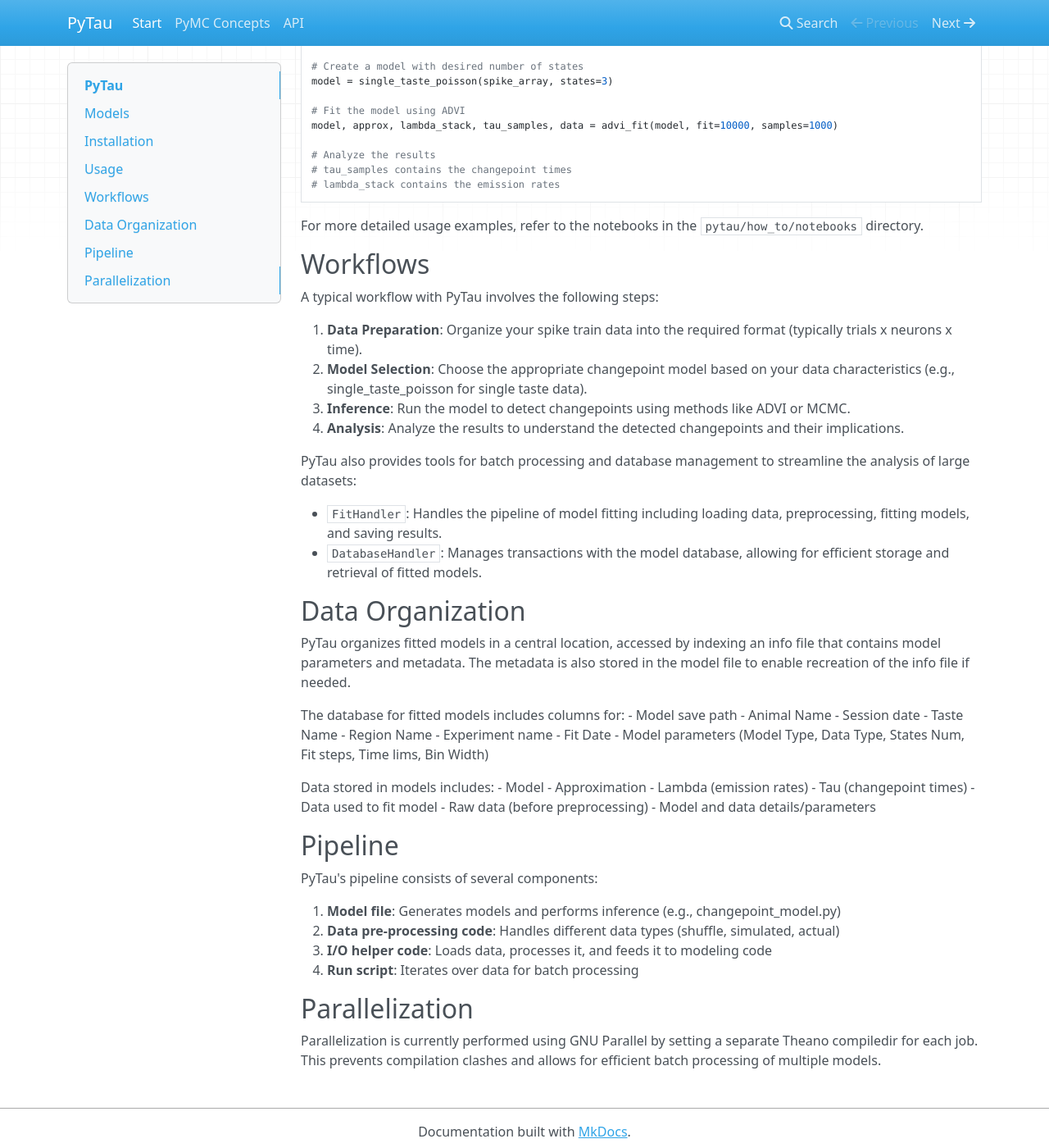
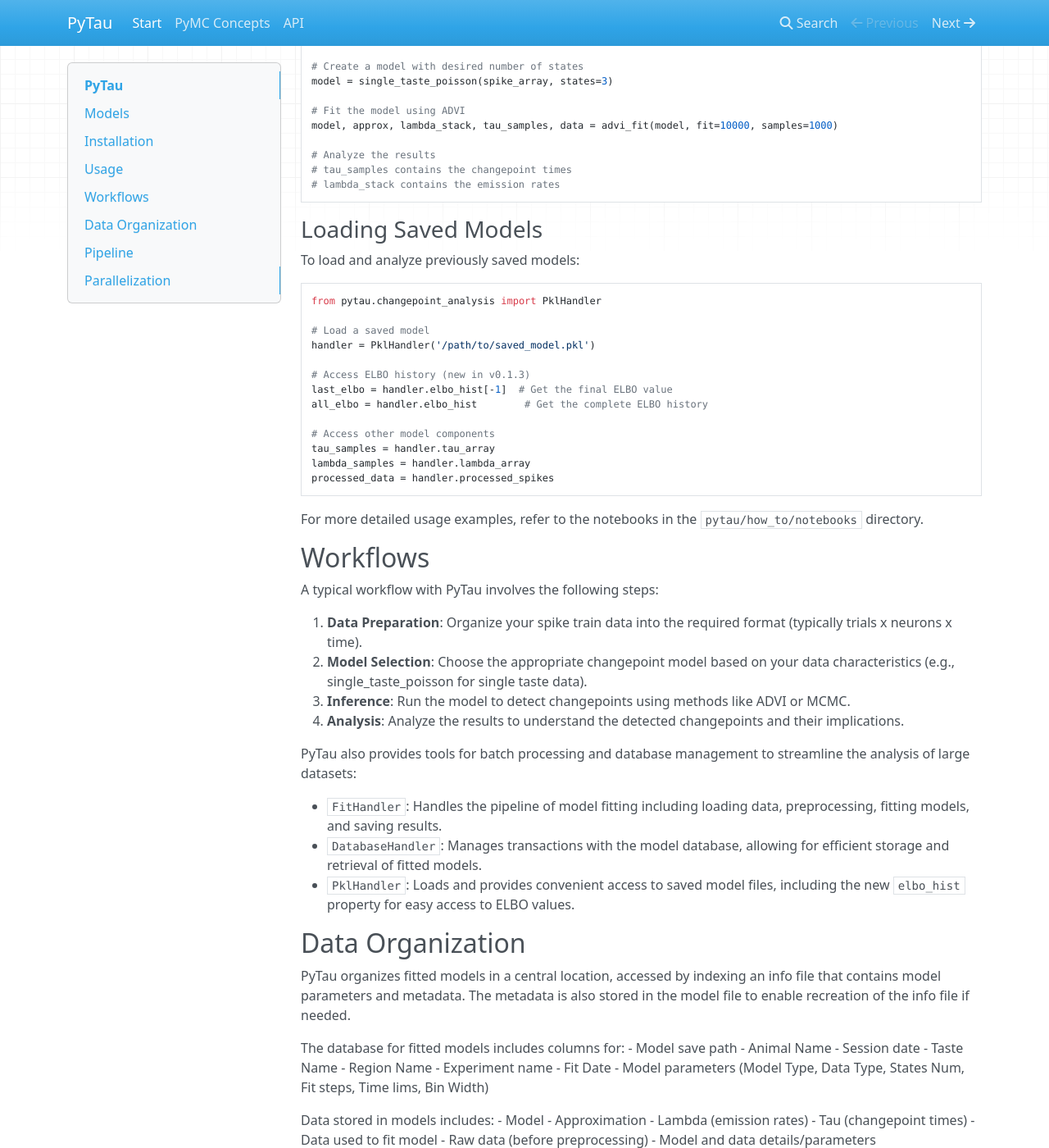
Before and after one commit to abuzarmahmood/pytau, an MkDocs documentation site: the page built from docs/index.md, in a window 1280 px wide and 1400 px high, scrolled down 1773 px. Shown: the whole window at 82% size. Built offline with MkDocs 1.6.1, drawn with Linux system fonts in a browser that asks for light colours; nearby versions of some CDN libraries.

Commit message:
docs: Update examples and docs to use new elbo_hist property
Updates all example scripts, notebooks, and documentation to demonstrate
the new elbo_hist property for accessing ELBO values.

Changes:
- Update bla_population_elbo.py to use handler.elbo_hist[-1]
- Add comment in PyTau_Walkthrough_with_handlers.ipynb about elbo_hist
- Add PklHandler documentation section in docs/index.md
- Add usage example for loading saved models with elbo_hist

This makes the codebase consistent with the new API and provides
clear examples for users.

Co-authored-by: Ona <no-reply@ona.com>

````diff
--- a/docs/index.md
+++ b/docs/index.md
@@ -81,6 +81,26 @@
 # lambda_stack contains the emission rates
 ```
 
+### Loading Saved Models
+
+To load and analyze previously saved models:
+
+```python
+from pytau.changepoint_analysis import PklHandler
+
+# Load a saved model
+handler = PklHandler('/path/to/saved_model.pkl')
+
+# Access ELBO history (new in v0.1.3)
+last_elbo = handler.elbo_hist[-1]  # Get the final ELBO value
+all_elbo = handler.elbo_hist        # Get the complete ELBO history
+
+# Access other model components
+tau_samples = handler.tau_array
+lambda_samples = handler.lambda_array
+processed_data = handler.processed_spikes
+```
+
 For more detailed usage examples, refer to the notebooks in the `pytau/how_to/notebooks` directory.
 
 ## Workflows
@@ -96,6 +116,7 @@
 
 - `FitHandler`: Handles the pipeline of model fitting including loading data, preprocessing, fitting models, and saving results.
 - `DatabaseHandler`: Manages transactions with the model database, allowing for efficient storage and retrieval of fitted models.
+- `PklHandler`: Loads and provides convenient access to saved model files, including the new `elbo_hist` property for easy access to ELBO values.
 
 ## Data Organization
 
````
Also changed, not shown: 2 other files.
